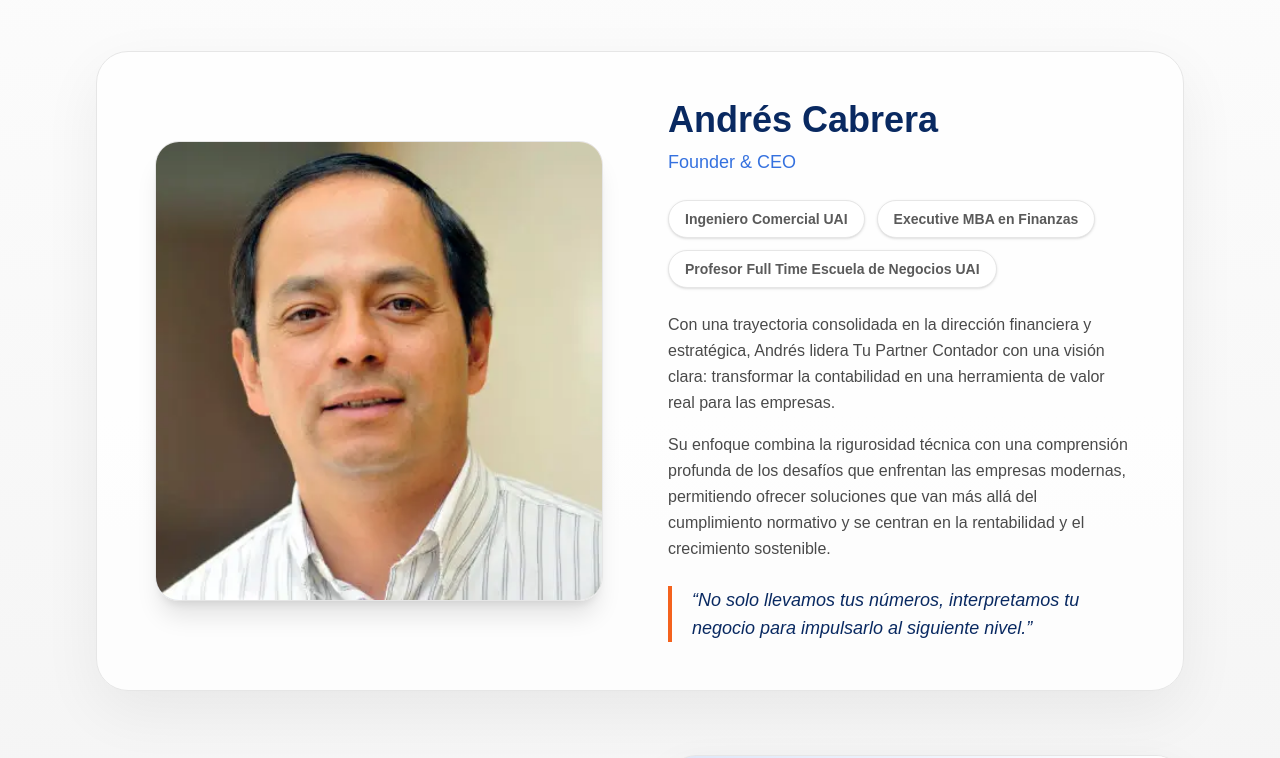
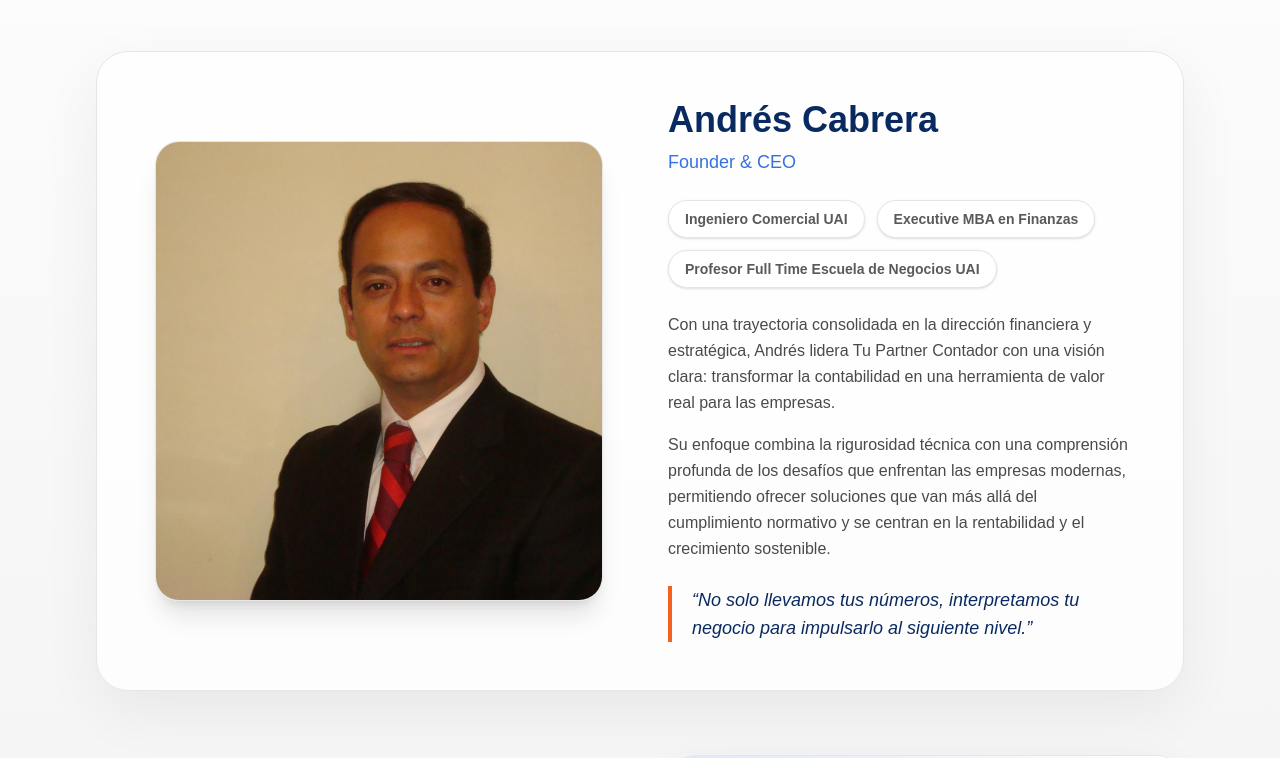
Before and after one commit to Dxeg0o/tupartnercontable, a Next.js app in the folder my-app/: page /nuestro-equipo in a window 1280 px wide. Shown: the part 441-1199 px from the top of the page. Built offline with nearby package versions, Linux system fonts and the light colour scheme.

Commit message:
photo change

```diff
--- a/my-app/src/app/nuestro-equipo/page.tsx
+++ b/my-app/src/app/nuestro-equipo/page.tsx
@@ -35,7 +35,7 @@ export default function NuestroEquipo() {
           <div className="grid items-center gap-10 lg:grid-cols-2 lg:gap-14">
             <div className="relative mx-auto h-[380px] w-full max-w-md overflow-hidden rounded-3xl border border-[#E6E6E6] bg-gradient-to-tr from-[#3571DF]/15 via-white to-[#F4621D]/15 shadow-xl lg:h-[460px]">
               <Image
-                src="/andres-cabrera.webp"
+                src="/andres-cabrera.jpg"
                 alt="Andrés Cabrera - CEO Tu Partner Contador"
                 fill
                 className="object-cover"
```
Also changed, not shown: my-app/public/andres-cabrera.jpg (added).
